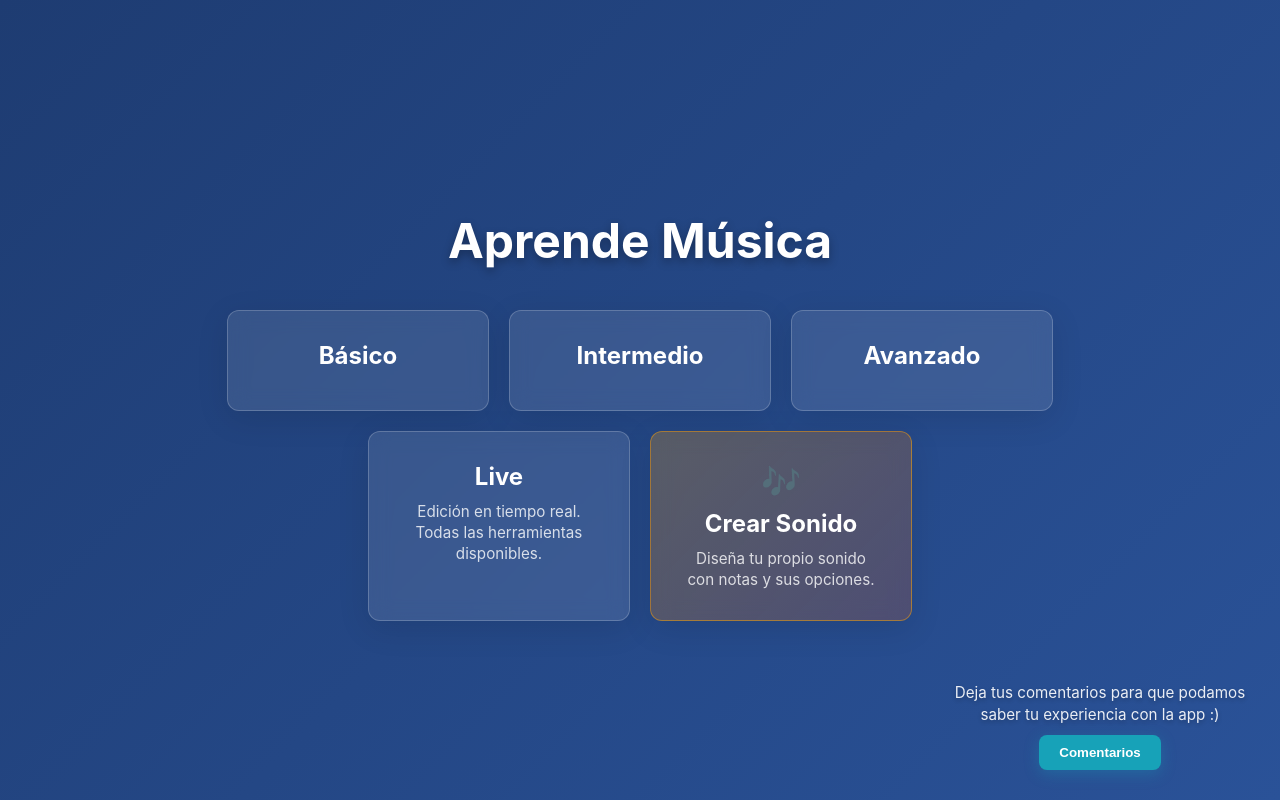
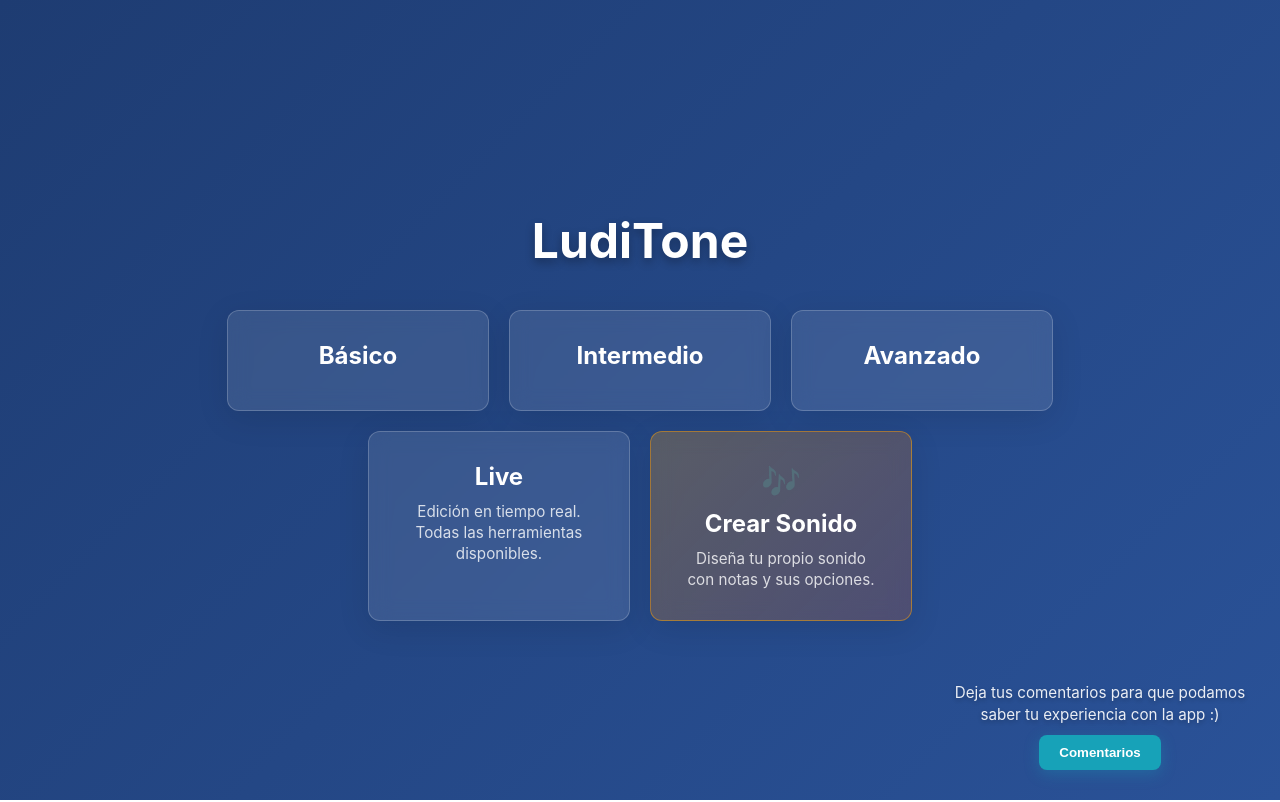
Before and after one commit to crisrdr/LudiTone, a website: page index.html in a window 1280 px wide. Drawn offline with nearby package versions, Linux system fonts and the light colour scheme; a script that the page names is missing.

Commit message:
LudiTone?

```diff
--- a/index.html
+++ b/index.html
@@ -120,7 +120,7 @@
     <div id="blocklyDiv" style="height: calc(100vh - 50px); width: 100vw; position: absolute; left: 0;"></div>
 
     <div id="startup-menu">
-        <h1>Aprende Música</h1>
+        <h1>LudiTone</h1>
         <div class="cards-container">
             <div class="mode-card" id="btn-basic">
                 <h2>Básico</h2>
```
Also changed, not shown: README.md.
